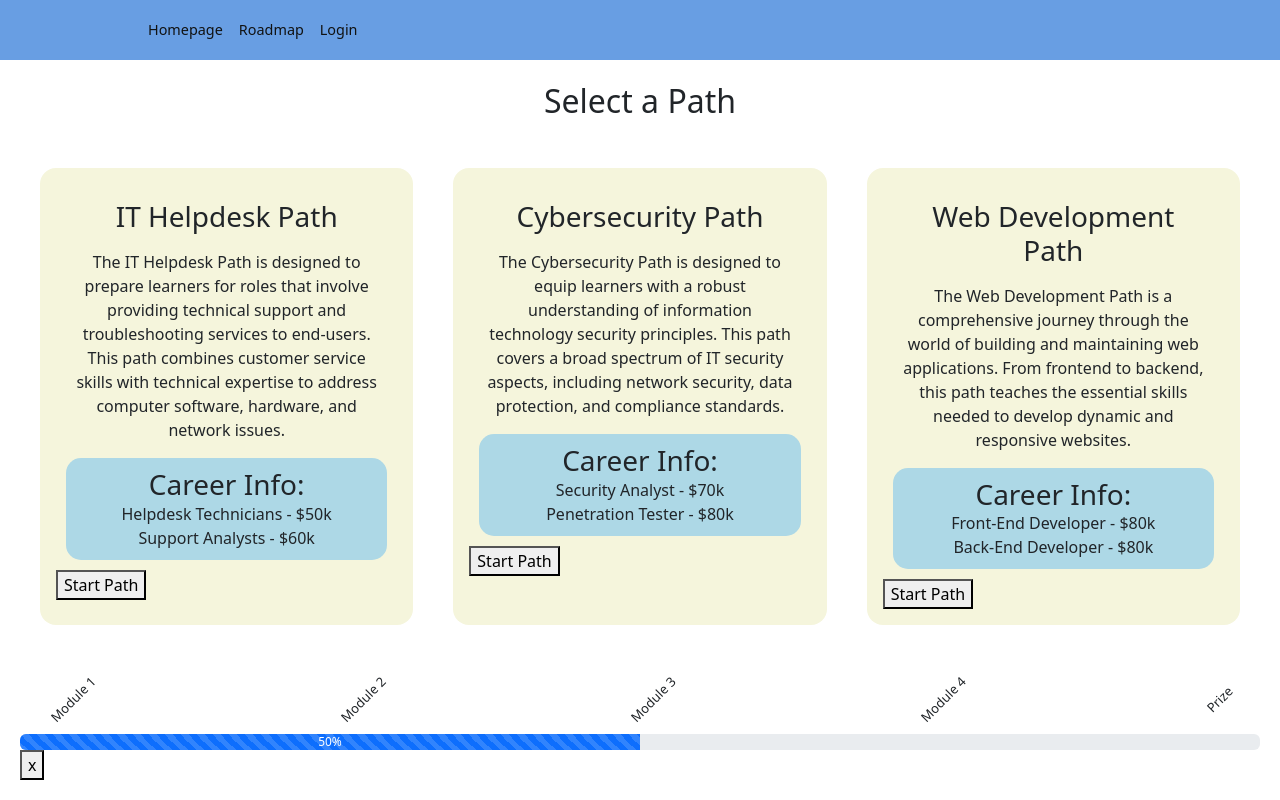
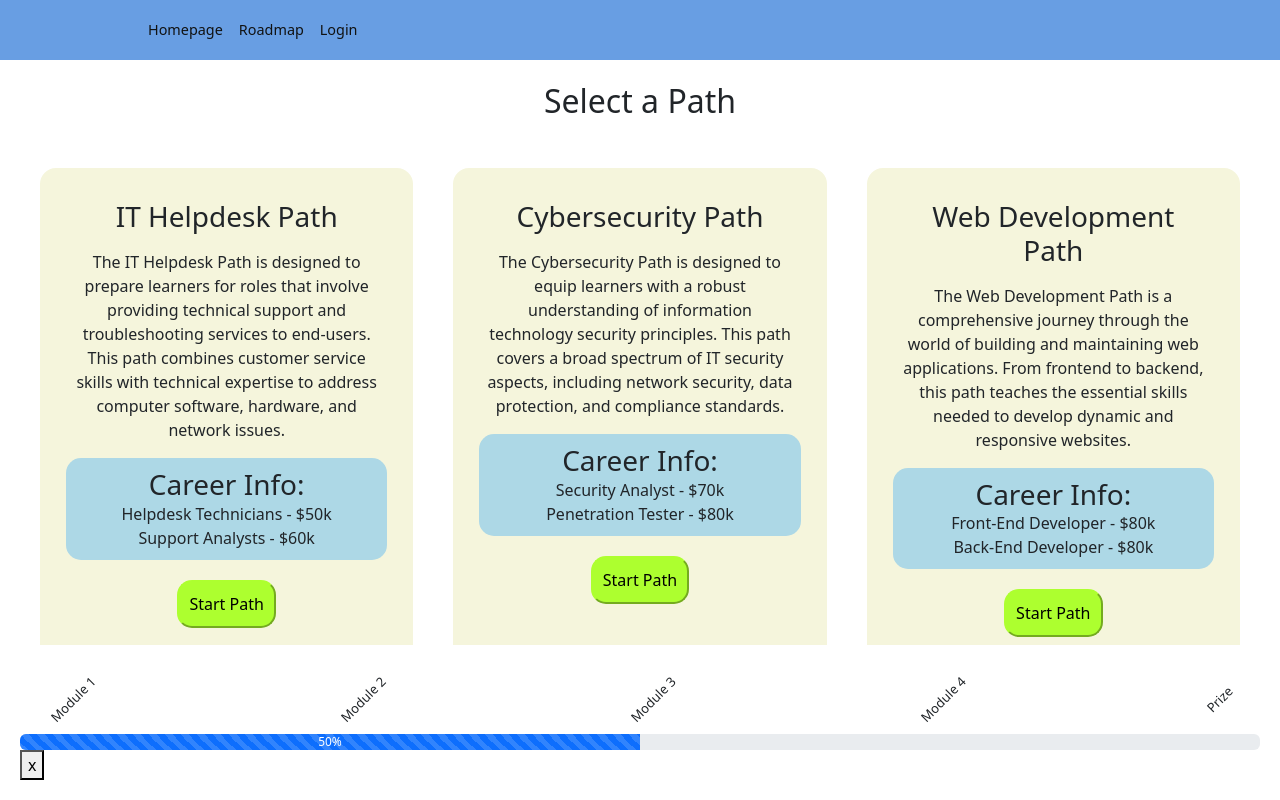
Before and after one commit to cfgcolumbus23/Team-15, a React (Create React App) app in the folder learning-app/: page /selection in a window 1280 px wide. Built offline with nearby package versions, Linux system fonts and the light colour scheme.

Commit message:
Fix navbar homepage link

```diff
--- a/learning-app/src/components/Navbar/index.js
+++ b/learning-app/src/components/Navbar/index.js
@@ -31,7 +31,7 @@ const Navbar = () => {
         <Bars onClick={toggleMenu} />
         {showMenu && (
           <NavMenu>
-            <NavLink to="/Homepage" activeStyle={{ color: "#4d4dff" }}>
+            <NavLink to="/" activeStyle={{ color: "#4d4dff" }}>
               Homepage
             </NavLink>
             <NavLink to="/Roadmap" activeStyle={{ color: "#4d4dff" }}>
--- a/learning-app/src/pages/Roadmap.js
+++ b/learning-app/src/pages/Roadmap.js
@@ -58,6 +58,9 @@ function Main_Roadmap(){
     useEffect(()=>{
       getData()
     },[])
+
+    {/* Everything Else */}
+
     return(
     <div className="Roadmap">
         <link rel="stylesheet" href="https://fonts.googleapis.com/css2?family=Material+Symbols+Outlined:opsz,wght,FILL,GRAD@24,400,0,0" />
--- a/learning-app/src/pages/selection.css
+++ b/learning-app/src/pages/selection.css
@@ -17,6 +17,7 @@
     width: 33%;
     background-color: beige;
     border-radius: 16px;
+    text-align: center;
 }
 
 .selection-column-title {
@@ -39,6 +40,15 @@
     background-color: lightblue;
 }
 
+.selection-column-button {
+    margin: 10px;
+    padding: 10px;
+    border-radius: 15px;
+    border-color: greenyellow;
+    box-shadow: none;
+    background-color: greenyellow;
+}
+
 @media (max-width: 768px) {
     .selection-container {
         flex-direction: column;
```
